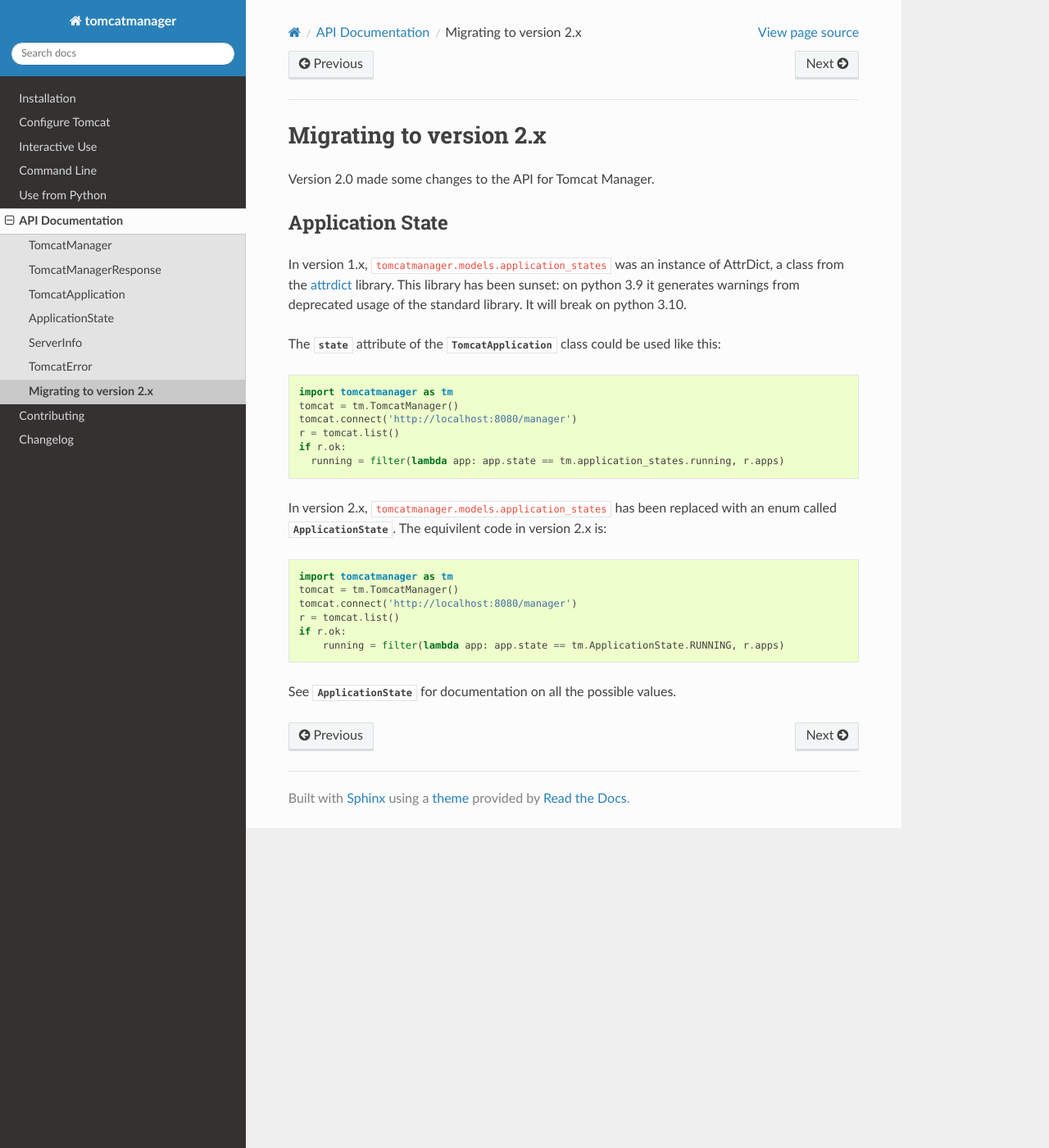
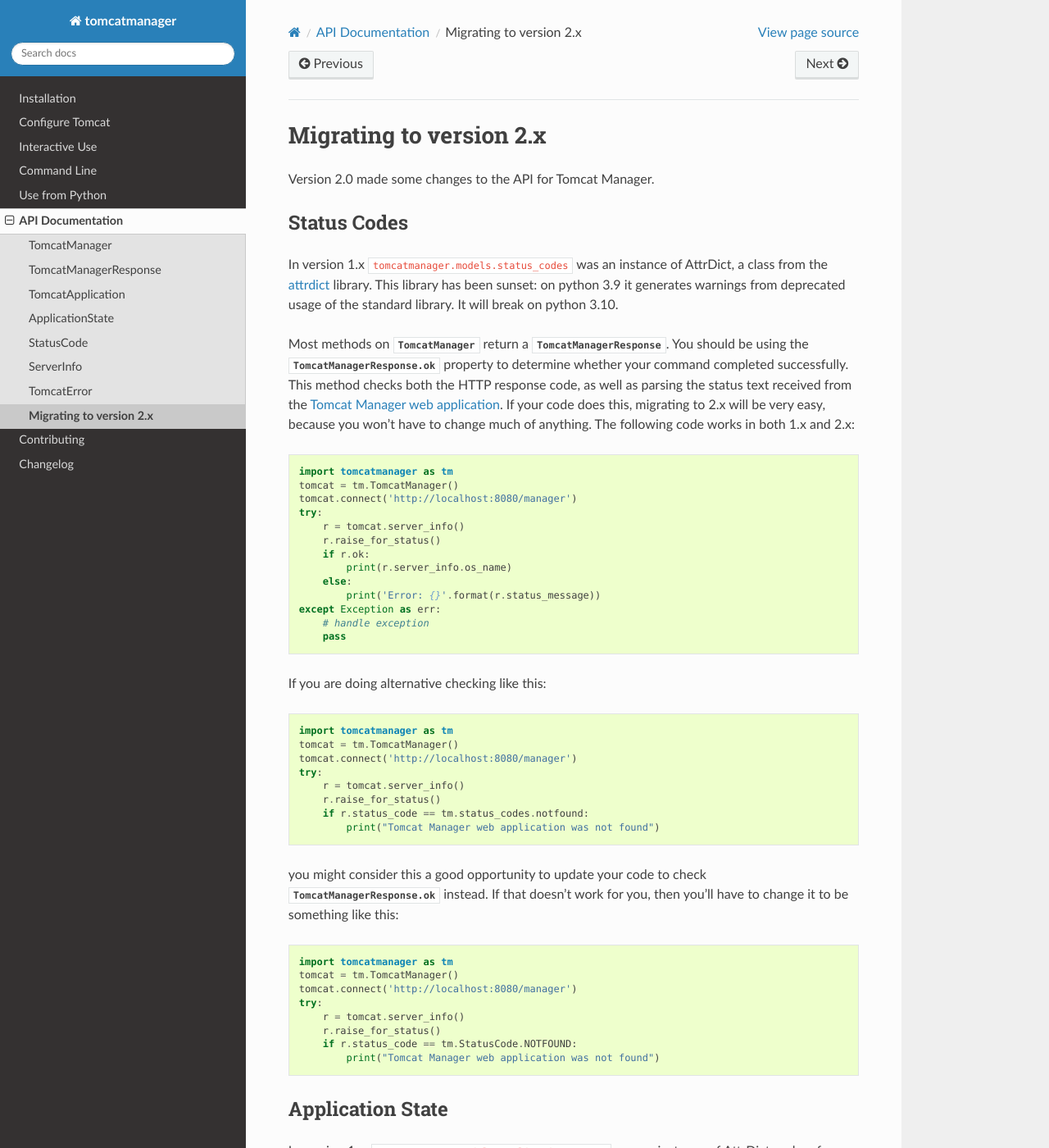
Before and after one commit to tomcatmanager/tomcatmanager, a Sphinx documentation site: the page built from docs/api/migrating2.rst, in a window 1280 px wide and 1400 px high. Shown: the whole window at 82% size. Built offline with Sphinx 7.4.7 and the Read the Docs theme 2.0.0, drawn with Linux system fonts in a browser that asks for light colours.

Commit message:
Change tm.status_codes to tm.StatusCode

```diff
--- a/README.rst
+++ b/README.rst
@@ -79,7 +79,7 @@
    >>> tomcat.is_connected
    True
    >>> r = tomcat.stop('/someapp')
-   >>> r.status_code == tm.status_codes.ok
+   >>> r.ok
    False
    >>> r.status_message
    'No context exists named /someapp'
--- a/conftest.py
+++ b/conftest.py
@@ -53,7 +53,7 @@
         def success(self, r):
             """Assertions on TomcatResponse for calls that should be successful."""
             assert (
-                r.status_code == tm.status_codes.ok
+                r.status_code == tm.StatusCode.OK
             ), 'message from server: "{}"'.format(r.status_message)
             assert r.status_message != None
             assert r.status_message
@@ -61,7 +61,7 @@
 
         def failure(self, r):
             """Assertions on TomcatResponse for calls that should fail."""
-            assert r.status_code == tm.status_codes.fail
+            assert r.status_code == tm.StatusCode.FAIL
             with pytest.raises(tm.TomcatError):
                 r.raise_for_status()
 
--- /dev/null
+++ b/docs/api/StatusCode.rst
@@ -0,0 +1,6 @@
+StatusCode
+================
+
+.. autoclass:: tomcatmanager.models.StatusCode
+    :members:
+    :undoc-members:
--- a/docs/api/index.rst
+++ b/docs/api/index.rst
@@ -13,6 +13,7 @@
    TomcatManagerResponse
    TomcatApplication
    ApplicationState
+   StatusCode
    ServerInfo
    TomcatError
    migrating2
@@ -23,6 +24,7 @@
 * :doc:`TomcatManagerResponse`
 * :doc:`TomcatApplication`
 * :doc:`ApplicationState`
+* :doc:`StatusCode`
 * :doc:`ServerInfo`
 * :doc:`TomcatError`
 
--- a/docs/api/migrating2.rst
+++ b/docs/api/migrating2.rst
@@ -4,15 +4,73 @@
 Version 2.0 made some changes to the API for Tomcat Manager.
 
 
+Status Codes
+------------
+
+In version 1.x ``tomcatmanager.models.status_codes`` was an instance of AttrDict,
+a class from the `attrdict <https://github.com/bcj/AttrDict>`_ library. This
+library has been sunset: on python 3.9 it generates warnings from deprecated
+usage of the standard library. It will break on python 3.10.
+
+Most methods on :class:`~tomcatmanager.tomcat_manager.TomcatManager` return a
+:class:`.TomcatManagerResponse`. You should be using the
+:attr:`.TomcatManagerResponse.ok` property to determine
+whether your command completed successfully. This method checks both the HTTP
+response code, as well as parsing the status text received from the `Tomcat
+Manager web application
+<https://tomcat.apache.org/tomcat-10.0-doc/manager-howto.html>`_. If your code
+does this, migrating to 2.x will be very easy, because you won't have to change
+much of anything. The following code works in both 1.x and 2.x::
+
+    import tomcatmanager as tm
+    tomcat = tm.TomcatManager()
+    tomcat.connect('http://localhost:8080/manager')
+    try:
+        r = tomcat.server_info()
+        r.raise_for_status()
+        if r.ok:
+            print(r.server_info.os_name)
+        else:
+            print('Error: {}'.format(r.status_message))
+    except Exception as err:
+        # handle exception
+        pass
+
+If you are doing alternative checking like this::
+
+    import tomcatmanager as tm
+    tomcat = tm.TomcatManager()
+    tomcat.connect('http://localhost:8080/manager')
+    try:
+        r = tomcat.server_info()
+        r.raise_for_status()
+        if r.status_code == tm.status_codes.notfound:
+            print("Tomcat Manager web application was not found")
+
+you might consider this a good opportunity to update your code to check :attr:`.TomcatManagerResponse.ok` instead. If that doesn't work for you, then you'll
+have to change it to be something like this::
+
+    import tomcatmanager as tm
+    tomcat = tm.TomcatManager()
+    tomcat.connect('http://localhost:8080/manager')
+    try:
+        r = tomcat.server_info()
+        r.raise_for_status()
+        if r.status_code == tm.StatusCode.NOTFOUND:
+            print("Tomcat Manager web application was not found")
+
+
 Application State
 -----------------
 
-In version 1.x, ``tomcatmanager.models.application_states`` was an instance of AttrDict, a class
-from the `attrdict <https://github.com/bcj/AttrDict>`_ library. This library has been sunset: on python 3.9 it generates warnings from deprecated usage of the standard library. It will break
-on python 3.10.
+In version 1.x, ``tomcatmanager.models.application_states`` was an instance of
+AttrDict, a class from the `attrdict <https://github.com/bcj/AttrDict>`_
+library. This library has been sunset: on python 3.9 it generates warnings from
+deprecated usage of the standard library. It will break on python 3.10.
 
-The :attr:`~tomcatmanager.models.TomcatApplication.state` attribute of the :class:`~tomcatmanager.models.TomcatApplication` class could
-be used like this::
+The :attr:`~.TomcatApplication.state` attribute of the
+:class:`.TomcatApplication` class could be used like
+this::
 
     import tomcatmanager as tm
     tomcat = tm.TomcatManager()
--- a/docs/index.rst
+++ b/docs/index.rst
@@ -44,7 +44,7 @@
    >>> tomcat.is_connected
    True
    >>> r = tomcat.stop('/someapp')
-   >>> r.status_code == tm.status_codes.ok
+   >>> r.status_code == tm.StatusCode.OK
    False
    >>> r.status_message
    'No context exists named /someapp'
--- a/src/tomcatmanager/__init__.py
+++ b/src/tomcatmanager/__init__.py
@@ -38,7 +38,7 @@
 
 from .tomcat_manager import TomcatManager
 from .models import TomcatError
-from .models import status_codes
+from .models import StatusCode
 from .models import ApplicationState
 from .interactive_tomcat_manager import InteractiveTomcatManager
 
```
Also changed, not shown: other parts of docs/api/migrating2.rst (+4 -3 lines), 5 other files.
